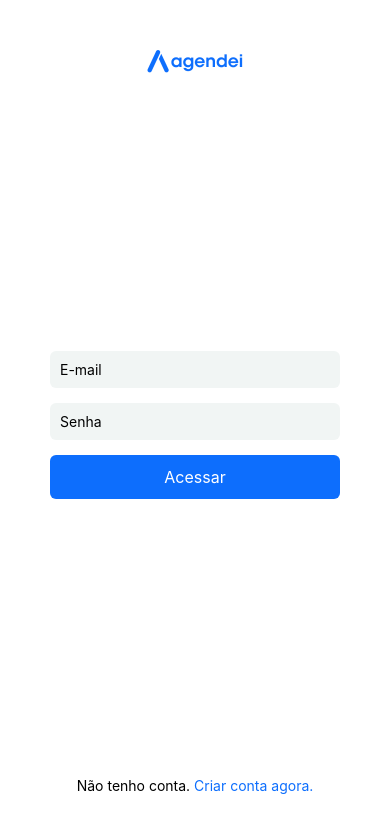
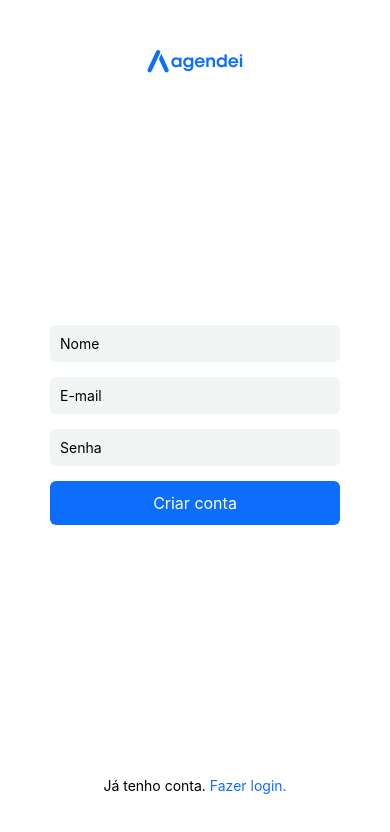
Before and after one commit to GitTec/app-agendamentos, a React Native app: screen / in a window 390 px wide. Shown: the top 832 px of the page. Built offline with nearby package versions, Linux system fonts and the light colour scheme.

Commit message:
Finalizado a tela de cadastro

```diff
--- a/App.js
+++ b/App.js
@@ -1,9 +1,11 @@
+import Account from "./src/screens/account/account.jsx";
 import Login from "./src/screens/login/login.jsx";
 
 function App() {
 
   return <>
-    <Login />
+    {/* <Login /> */}
+    <Account />
   </>
 }
 
--- a/src/screens/account/account.jsx
+++ b/src/screens/account/account.jsx
@@ -1,16 +1,19 @@
 import { Image, Text, TextInput, View, TouchableOpacity } from "react-native";
-import logo from "../../assets/logo.png"
-import { styles } from "./login.style";
+import icon from "../../constants/icon.js"
+import { styles } from "./account.js";
 import Button from "../../components/button/button";
 
-function Login() {
+function Account() {
     return <View style={styles.container}>
 
         <View style={styles.containerLogo}>
-            <Image source={logo} style={styles.logo} />
+            <Image source={icon.logo} style={styles.logo} />
         </View>
 
         <View >
+            <View style={styles.containerInput}>
+                <TextInput placeholder="Nome" style={styles.input} />
+            </View>
             <View style={styles.containerInput}>
                 <TextInput placeholder="E-mail" style={styles.input} />
             </View>
@@ -19,16 +22,16 @@ function Login() {
                     style={styles.input}
                     secureTextEntry={true} />
             </View>
-            <Button text="Acessar" />
+            <Button text="Criar conta" />
         </View>
 
         <View style={styles.footer}>
-            <Text>Não tenho conta. </Text>
+            <Text>Já tenho conta. </Text>
             <TouchableOpacity>
-                <Text style={styles.footerLink}>Criar conta agora.</Text>
+                <Text style={styles.footerLink}>Fazer login.</Text>
             </TouchableOpacity>
         </View>
 
     </View>
 }
-export default Login;
+export default Account;
--- a/src/screens/login/login.jsx
+++ b/src/screens/login/login.jsx
@@ -1,5 +1,5 @@
 import { Image, Text, TextInput, View, TouchableOpacity } from "react-native";
-import logo from "../../assets/logo.png"
+import icon from "../../constants/icon.js"
 import { styles } from "./login.style";
 import Button from "../../components/button/button";
 
@@ -7,7 +7,7 @@ function Login() {
     return <View style={styles.container}>
 
         <View style={styles.containerLogo}>
-            <Image source={logo} style={styles.logo} />
+            <Image source={icon.logo} style={styles.logo} />
         </View>
 
         <View >
```
